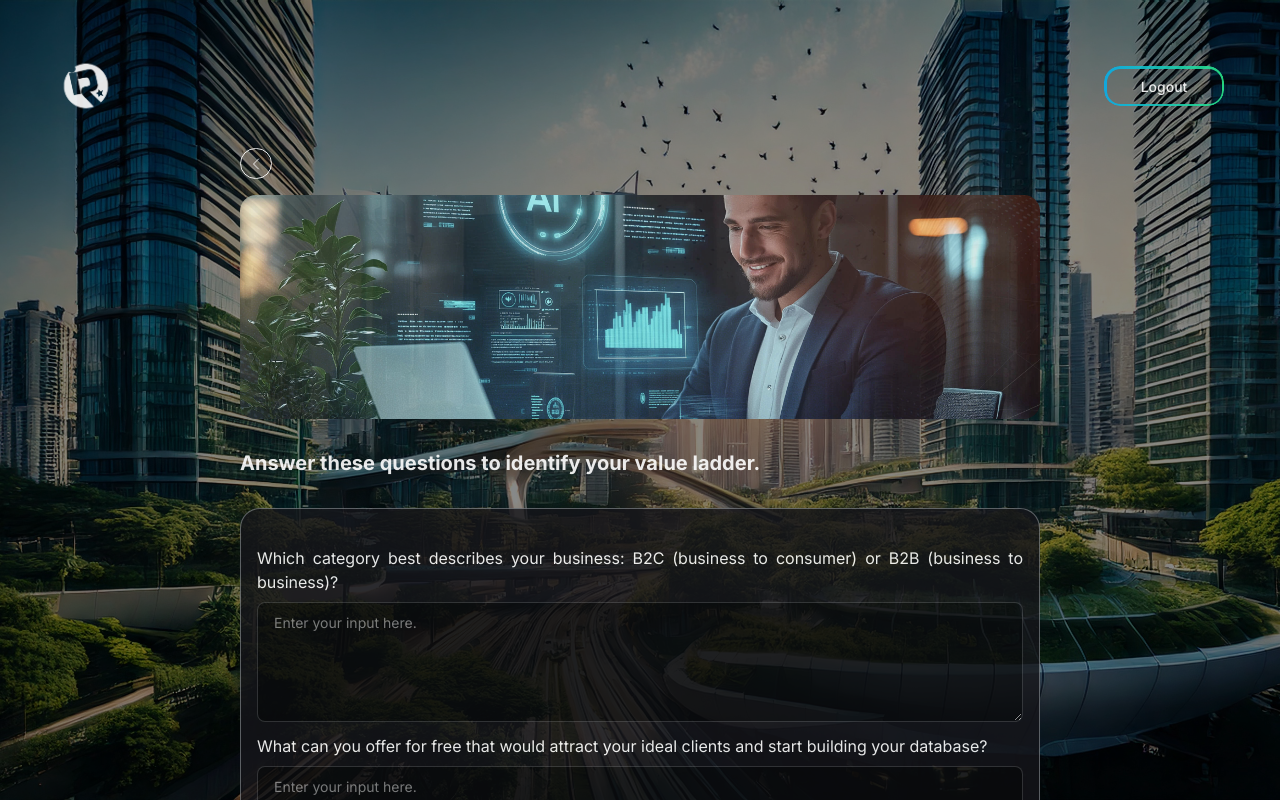
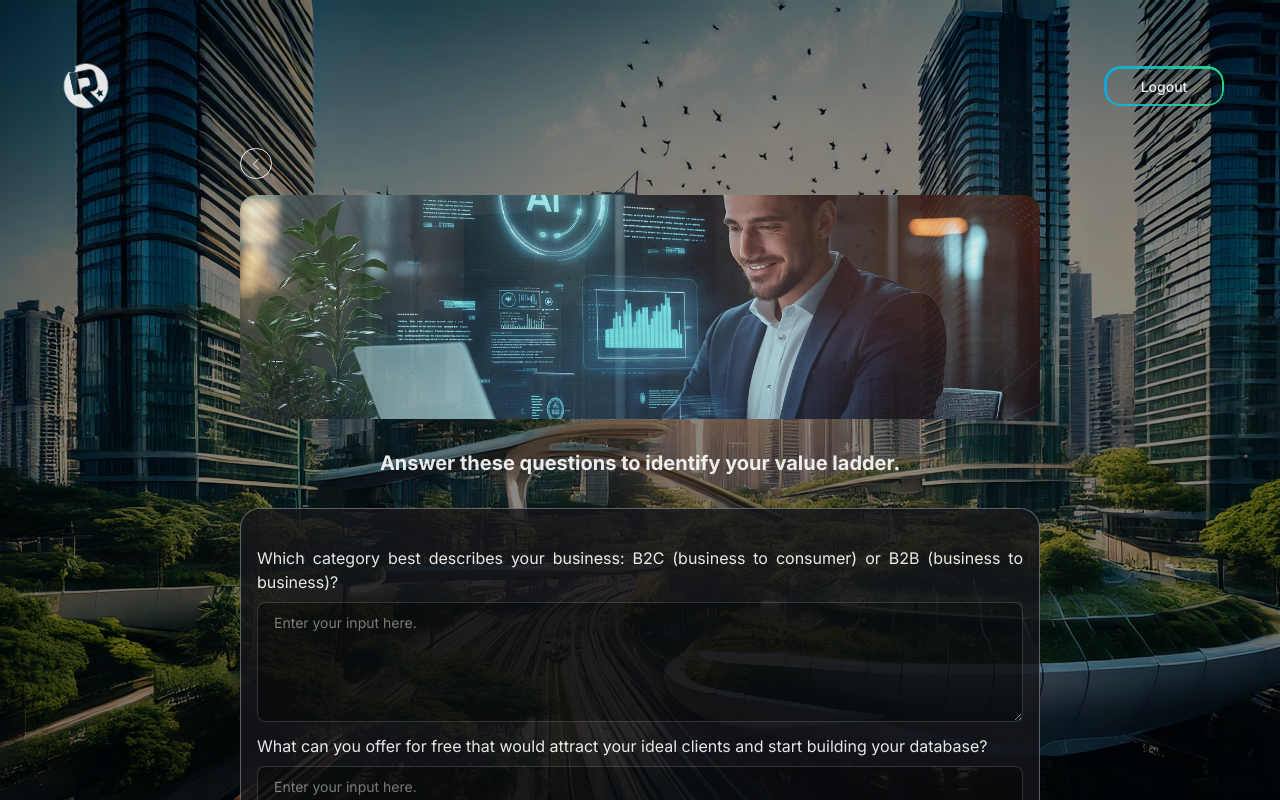
Before and after one commit to Hotei1223/find-your-calling-co-pilot, a React (Vite) app: page /identify-value-ladder in a window 1280 px wide. Built offline with nearby package versions, Linux system fonts and the light colour scheme; no server answers.

Commit message:
Fix the typo

```diff
--- a/src/components/landing/Hero.jsx
+++ b/src/components/landing/Hero.jsx
@@ -4,7 +4,7 @@ const Hero = () => {
     return (
         <><div className="py-[60px]">
             <div className="flex flex-col items-center justify-center md:space-y-6 space-y-6">
-                <h1 className="text-center text-white lg:text-[56px] md:text-[48px] text-[32px] leading-[40px] lg:leading-[60px] md:leading-[55px] font-bold lg:px-[140px] lg:tracking-wide">Welcome to Your Value Ladder Co-pilot</h1>
+                <h1 className="text-center text-white lg:text-[56px] md:text-[48px] text-[32px] leading-[40px] lg:leading-[60px] md:leading-[55px] font-bold lg:px-[140px] lg:tracking-wide">Welcome to Value Ladder Co-pilot</h1>
                 <h3 className="text-center text-white lg:text-lg text-md font-normal md:leading-[30px] lg:px-[140px]">Let’s design a value ladder with five essential price points that will maximize engagement and revenue for your business. By the end, you’ll have a structured customer journey that builds trust and increases the value you deliver at every stage.                </h3>
                 <Link to="/identify-value-ladder">
                     <button className="min-w-[70px] md:min-w-[120px] btn-primary h-10 p-4 rounded-2xl cursor-pointer border-[1px] border-transparent inline-flex justify-center items-center text-white text-sm font-medium leading-[25px] gap-2.5 tracking-wide">
--- a/src/pages/IdentifyValueLadder.jsx
+++ b/src/pages/IdentifyValueLadder.jsx
@@ -220,13 +220,13 @@ export const IdentifyValueLadder = () => {
 
                 {/* Title */}
                 <motion.h2
-                    className="text-white text-xl font-bold leading-[25px]"
+                    className="text-white text-xl font-bold leading-[25px] text-center"
                     variants={fadeInVariants}
                 >
                     {loading
-                        ? "Generating your value ladder..."
+                        ? " Give us a moment, we're putting your Value Ladder together....."
                         : response
-                            ? "Your Value Ladder Offers"
+                            ? " Your Value Ladder Strategy"
                             : "Answer these questions to identify your value ladder."}
                 </motion.h2>
 
@@ -340,13 +340,13 @@ export const IdentifyValueLadder = () => {
                             <div className="flex justify-end space-x-4">
                                 <button
                                     onClick={() => setShowModal(false)}
-                                    className="px-4 py-2 bg-gray-600 text-white rounded hover:bg-gray-700 transition-colors duration-200"
+                                    className="px-4 py-2 bg-gray-600 rounded-2xl text-white hover:bg-gray-700 transition-colors duration-200"
                                 >
                                     Cancel
                                 </button>
                                 <button
                                     onClick={handleProceedStartOver}
-                                    className="px-4 py-2 bg-red-600 text-white rounded hover:bg-red-700 transition-colors duration-200"
+                                    className="px-4 py-2 bg-red-600 text-white rounded-2xl hover:bg-red-700 transition-colors duration-200"
                                 >
                                     Proceed
                                 </button>
```
